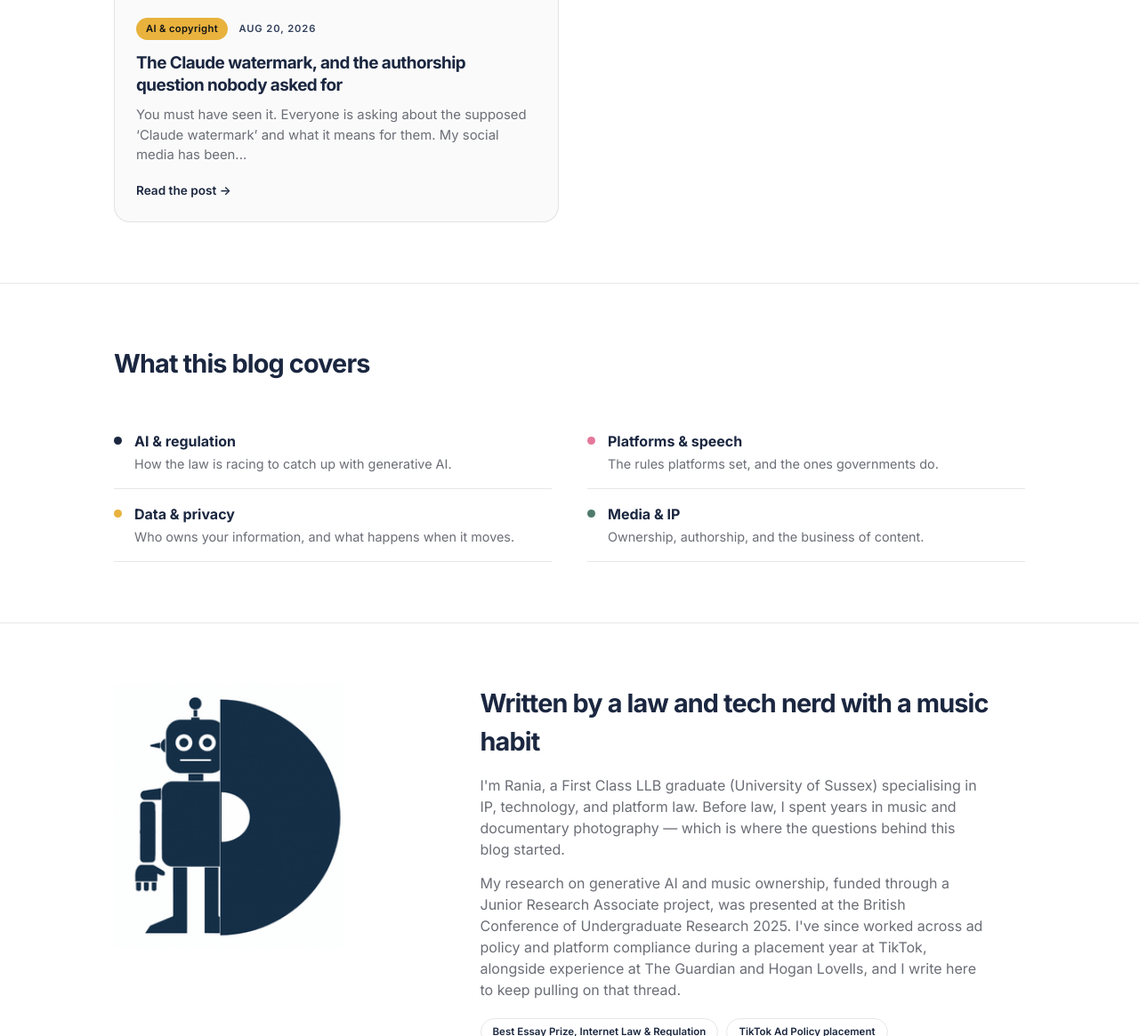
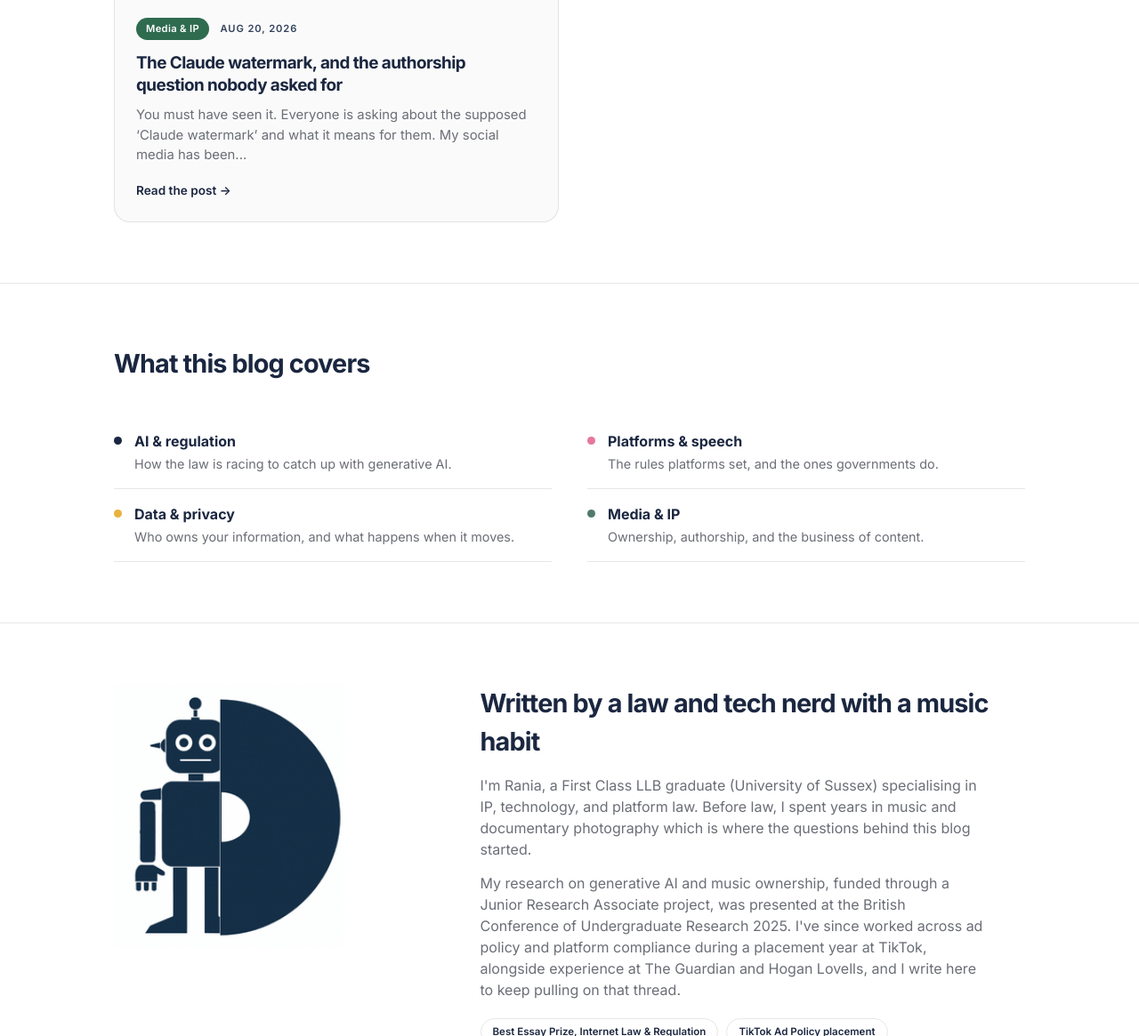
Before and after one commit to raniabouz/beats-and-bots, a Jekyll site: the page built from index.markdown, in a window 1280 px wide and 1400 px high, scrolled down 1484 px, cut to the strip 235-1400 px from the top of the window. Shown: the whole strip at 89% size. Built offline with Jekyll 4.4.1, drawn with Linux system fonts in a browser that asks for light colours; some of the changed text lies outside the part shown.

Commit message:
fix tag colours

```diff
--- a/_posts/2026-08-20-claude-watermark-authorship.markdown
+++ b/_posts/2026-08-20-claude-watermark-authorship.markdown
@@ -1,8 +1,8 @@
 ---
 layout: post
 title: "The Claude watermark, and the authorship question nobody asked for"
-tag: AI & copyright
-tag_color: c3
+tag: Media & IP
+tag_color: c4
 thumbnail: /assets/images/posts/claude.jpg
 ---
 
--- a/_posts/2026-09-26-beats-and-bots-revisited.md
+++ b/_posts/2026-09-26-beats-and-bots-revisited.md
@@ -1,8 +1,8 @@
 ---
 layout: post
 title: "Beats & Bots, Revisited: Should AI Music Be Copyrighted?"
-tag: AI & copyright
-tag_color: c3
+tag: Media & IP
+tag_color: c4
 thumbnail: /assets/images/posts/beats-and-bots-revisited.jpg
 ---
 
--- a/index.markdown
+++ b/index.markdown
@@ -24,10 +24,9 @@ title: Beats & Bots
 
 <section id="posts">
   <div class="wrap">
-    <div class="section-head">
-      <h2>Latest posts</h2>
-      <span class="label">Recently published</span>
-    </div>
+  <div class="section-head">
+   <h2>Latest posts</h2>
+  </div>
     <div class="posts">
       {% for post in site.posts %}
       <article class="card">
@@ -74,7 +73,7 @@ title: Beats & Bots
     </div>
     <div>
     <h2>Written by a law and tech nerd with a music habit</h2>
-    <p>I'm Rania, a First Class LLB graduate (University of Sussex) specialising in IP, technology, and platform law. Before law, I spent years in music and documentary photography — which is where the questions behind this blog started.</p>
+    <p>I'm Rania, a First Class LLB graduate (University of Sussex) specialising in IP, technology, and platform law. Before law, I spent years in music and documentary photography which is where the questions behind this blog started.</p>
     <p>My research on generative AI and music ownership, funded through a Junior Research Associate project, was presented at the British Conference of Undergraduate Research 2025. I've since worked across ad policy and platform compliance during a placement year at TikTok, alongside experience at The Guardian and Hogan Lovells, and I write here to keep pulling on that thread.</p>
       <div class="credentials">
         <span class="pill">Best Essay Prize, Internet Law & Regulation</span>
```
Also changed, not shown: _posts/2026-09-25-who-pulls-the-plug.md (+1 -1 lines).
